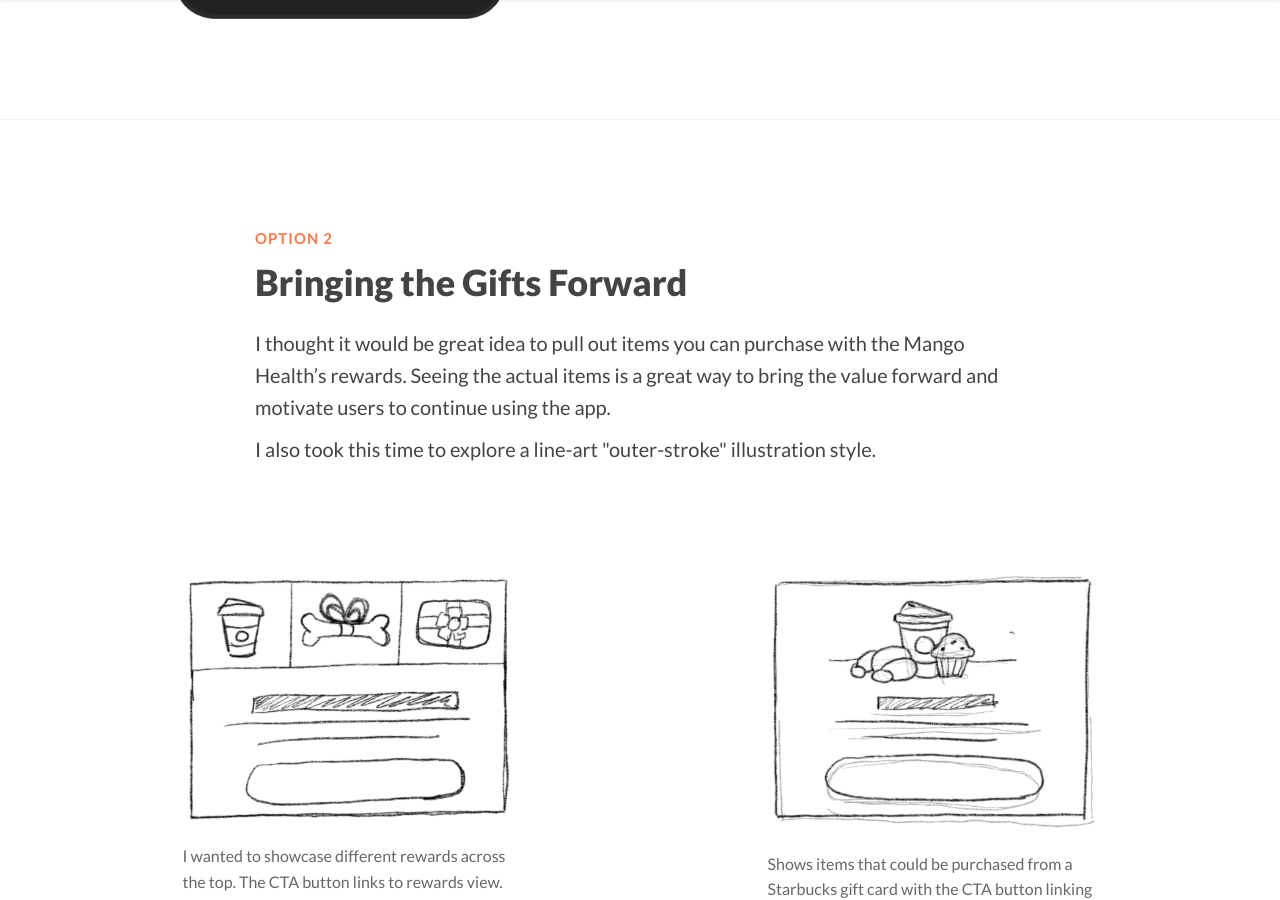
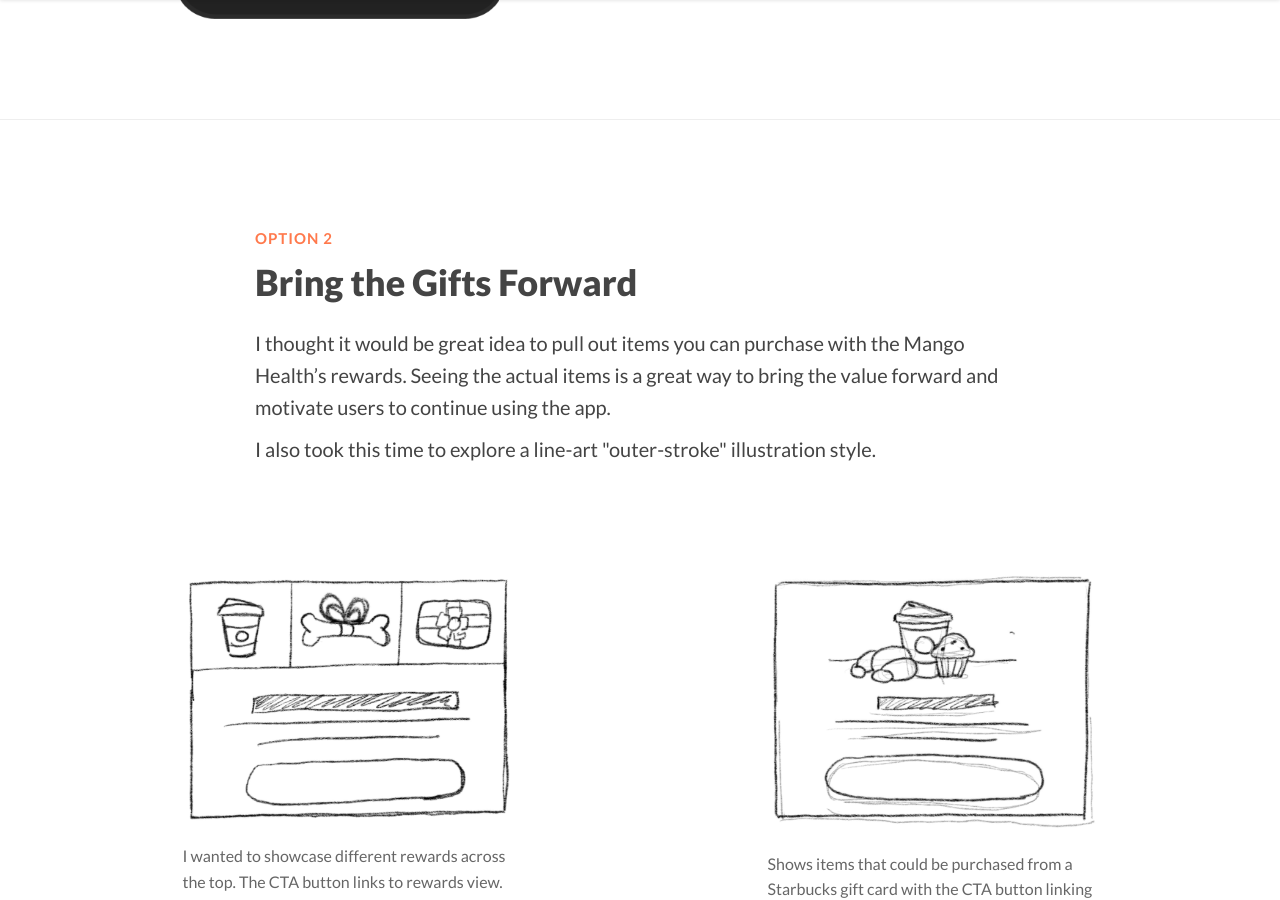
Before and after one commit to btamps/btamps.github.io, a Jekyll site: the page built from mango-health-assignment/index.markdown, in a window 1280 px wide and 900 px high, scrolled down 4424 px. Built offline with Jekyll 4.4.1, drawn with Linux system fonts in a browser that asks for light colours; nearby versions of some CDN libraries.

Commit message:
content edits

```diff
--- a/mango-health-assignment/index.markdown
+++ b/mango-health-assignment/index.markdown
@@ -109,7 +109,7 @@ exclude_from_nav: true
     <div class="row option-detail">
       <div class="col-xs-12">
         <h4>Option 2</h4>
-        <h2>Bringing the Gifts Forward</h2>
+        <h2>Bring the Gifts Forward</h2>
       </div>
       <div class="col-sm-12">
         <p>I thought it would be great idea to pull out items you can purchase with the Mango Health’s rewards. Seeing the actual items is a great way to bring the value forward and motivate users to continue using the app.</p>
```
